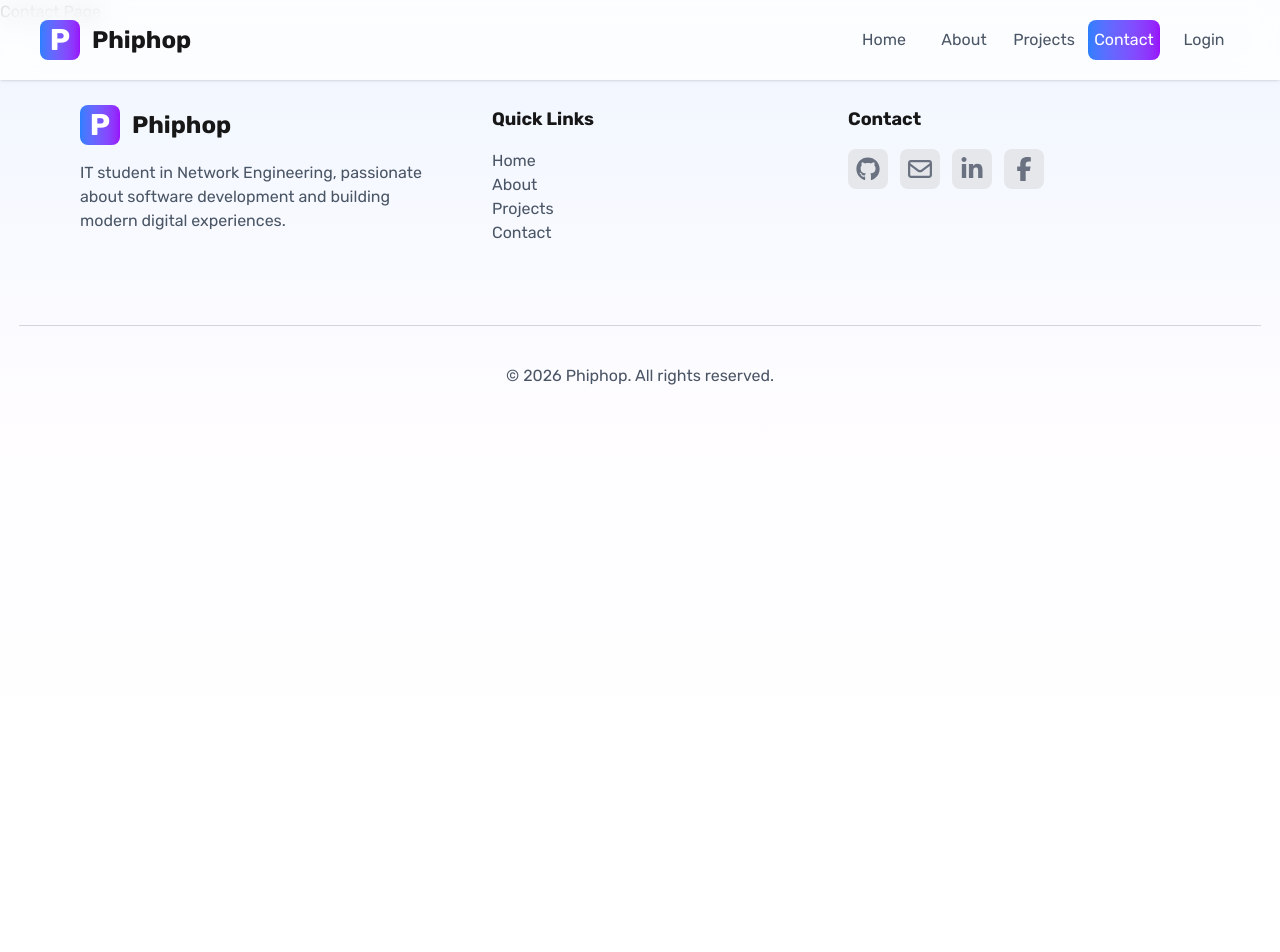
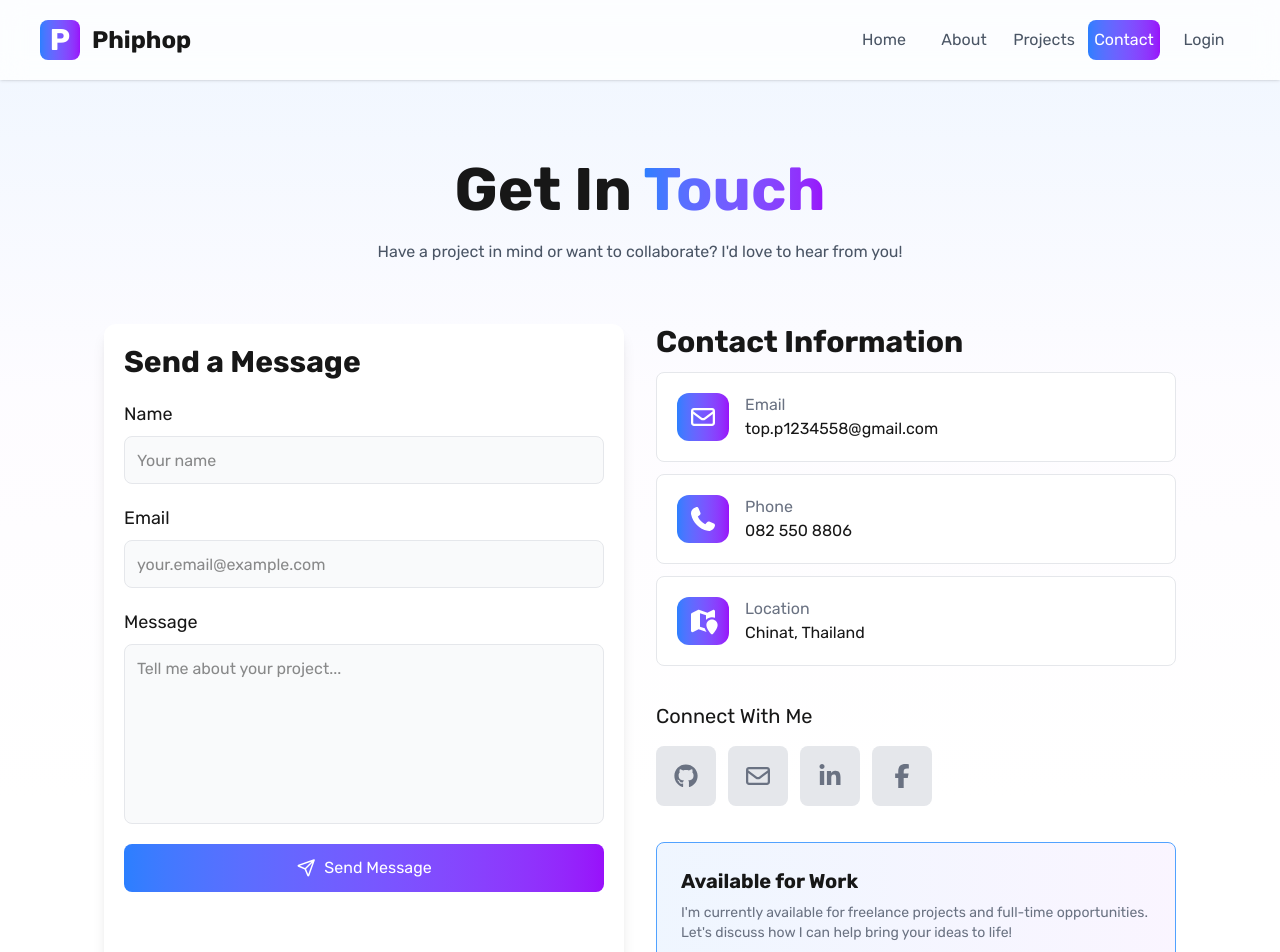
Before and after one commit to Alakok77/MP-NewVersion, a Next.js app: page /contact in a window 1280 px wide. Shown: the top 952 px of the page. Before the commit the page ends 800 px from the top, so only its background shows below. Built offline with nearby package versions, Linux system fonts and the light colour scheme; no server answers.

Commit message:
add contact page

```diff
--- a/src/app/contact/page.js
+++ b/src/app/contact/page.js
@@ -1,7 +1,90 @@
+import { faPaperPlane } from "@fortawesome/free-regular-svg-icons";
+import { FontAwesomeIcon } from "@fortawesome/react-fontawesome";
+import { faFacebookF, faGithub, faLinkedinIn } from '@fortawesome/free-brands-svg-icons'
+import { faEnvelope } from "@fortawesome/free-regular-svg-icons";
+import { faMapLocation, faPhone } from "@fortawesome/free-solid-svg-icons";
+
 export default function Contact(){
     return (
         <>
-            <h1>Contact Page</h1>
+            <div className="pt-40 flex flex-col items-center">
+                <h1 className="text-6xl font-semibold">Get In <span className="bg-linear-to-r from-blue-500 to-purple-600 bg-clip-text text-transparent">Touch</span></h1>
+                <p className="text-gray-600 m-5">Have a project in mind or want to collaborate? I'd love to hear from you!</p>
+            </div>
+            <div className="flex w-full justify-center gap-8 mt-10 mb-20">
+                <form className="bg-white w-130 shadow-lg rounded-xl p-5 flex flex-col gap-5">
+                    <h1 className="text-3xl font-semibold">Send a Message</h1>
+                    <div className="flex flex-col gap-2">
+                        <label className="text-lg">Name</label>
+                        <input placeholder="Your name" className="bg-gray-50 border border-gray-200 rounded-lg h-12 pl-3 outline-none focus:border-blue-600"></input>
+                    </div>
+                    <div className="flex flex-col gap-2">
+                        <label className="text-lg">Email</label>
+                        <input placeholder="your.email@example.com" className="bg-gray-50 border border-gray-200 rounded-lg h-12 pl-3 outline-none focus:border-blue-600"></input>
+                    </div>
+                    <div className="flex flex-col gap-2">
+                        <label className="text-lg">Message</label>
+                        <textarea placeholder="Tell me about your project..." className="bg-gray-50 border border-gray-200 rounded-lg h-45 resize-none pl-3 pt-3 outline-none focus:border-blue-600"></textarea>
+                    </div>
+                    <button className="bg-linear-to-r from-blue-500 to-purple-600 text-white rounded-lg h-12 flex gap-2 items-center justify-center hover:-translate-y-0.5 hover:scale-102 hover:shadow-lg transition-all duration-300">
+                        <FontAwesomeIcon icon={faPaperPlane} />
+                        Send Message
+                    </button>
+                </form>
+                <div className="flex flex-col gap-3">
+                    <h1 className="text-3xl font-semibold">Contact Information</h1>
+                    <div className="flex flex-col gap-3">
+                        <div className="bg-white border border-gray-200 rounded-lg w-130 p-5 flex gap-4 hover:shadow-lg hover:border-blue-500 transition-all duration-300">
+                            <div className="bg-linear-to-r from-blue-500 to-purple-600 rounded-xl w-13 flex items-center justify-center text-white text-2xl">
+                                <FontAwesomeIcon icon={faEnvelope} />
+                            </div>
+                            <div>
+                                <p className="text-gray-500">Email</p>
+                                <p className="hover:text-blue-500 transition-all duration-300">top.p1234558@gmail.com</p>
+                            </div>
+                        </div>
+                        <div className="bg-white border border-gray-200 rounded-lg w-130 p-5 flex gap-4 hover:shadow-lg hover:border-blue-500 transition-all duration-300">
+                            <div className="bg-linear-to-r from-blue-500 to-purple-600 rounded-xl w-13 flex items-center justify-center text-white text-2xl">
+                                <FontAwesomeIcon icon={faPhone} />
+                            </div>
+                            <div>
+                                <p className="text-gray-500">Phone</p>
+                                <p className="hover:text-blue-500 transition-all duration-300">082 550 8806</p>
+                            </div>
+                        </div>
+                        <div className="bg-white border border-gray-200 rounded-lg w-130 p-5 flex gap-4 hover:shadow-lg hover:border-blue-500 transition-all duration-300">
+                            <div className="bg-linear-to-r from-blue-500 to-purple-600 rounded-xl w-13 flex items-center justify-center text-white text-2xl">
+                                <FontAwesomeIcon icon={faMapLocation} />
+                            </div>
+                            <div>
+                                <p className="text-gray-500">Location</p>
+                                <p className="hover:text-blue-500 transition-all duration-300">Chinat, Thailand</p>
+                            </div>
+                        </div>
+                        <div className="mt-6">
+                            <p className="text-xl">Connect With Me</p>
+                            <div className="mt-4 flex gap-3">
+                                <div className="w-15 h-15 rounded-lg bg-gray-200 hover:bg-gray-300 flex items-center justify-center">
+                                    <FontAwesomeIcon icon={faGithub} className="text-2xl text-gray-500 hover:text-blue-600"/>
+                                </div>
+                                <div className="w-15 h-15 rounded-lg bg-gray-200 hover:bg-gray-300 flex items-center justify-center">
+                                    <FontAwesomeIcon icon={faEnvelope} className="text-2xl text-gray-500 hover:text-blue-600"/>
+                                </div>
+                                <div className="w-15 h-15 rounded-lg bg-gray-200 hover:bg-gray-300 flex items-center justify-center">
+                                    <FontAwesomeIcon icon={faLinkedinIn} className="text-2xl text-gray-500 hover:text-blue-600"/>
+                                </div>
+                                <div className="w-15 h-15 rounded-lg bg-gray-200 hover:bg-gray-300 flex items-center justify-center">
+                                    <FontAwesomeIcon icon={faFacebookF} className="text-2xl text-gray-500 hover:text-blue-600"/>
+                                </div>
+                            </div>
+                        </div>
+                    </div>
+                    <div className="w-130 mt-6 border border-blue-400 rounded-lg p-6 bg-linear-to-r from-blue-50 to-purple-50">
+                        <h3 className="text-xl font-semibold mb-2">Available for Work</h3>
+                        <p className="text-gray-500 text-sm">I'm currently available for freelance projects and full-time opportunities. Let's discuss how I can help bring your ideas to life!</p>
+                    </div>
+                </div>
+            </div>
         </>
     );
 }
--- a/src/components/Proj_card.js
+++ b/src/components/Proj_card.js
@@ -16,7 +16,7 @@ export default function Proj_card({ projects }){
                   <div className='flex ml-5 mt-8 gap-2 items-center'>
                     {
                       p.tags.slice(0, 3).map(t => (
-                        <div key={t} className='flex items-center justify-center bg-blue-50 border rounded-full border-blue-300 p-1 w-20'>
+                        <div key={t} className='flex items-center justify-center bg-blue-50 border rounded-full border-blue-300 p-1 w-22'>
                           <p className='text-blue-600 text-[12px]'>{t}</p>
                         </div>
                       ))
```
